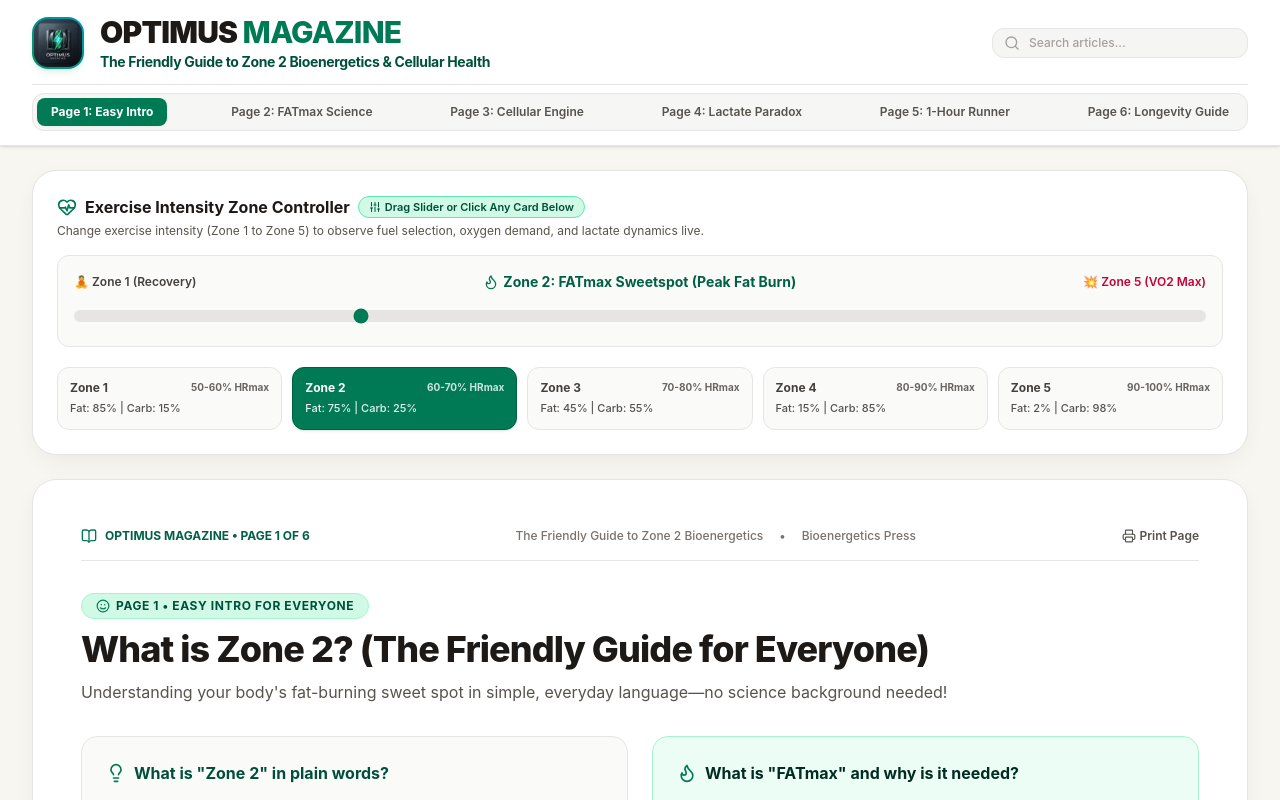
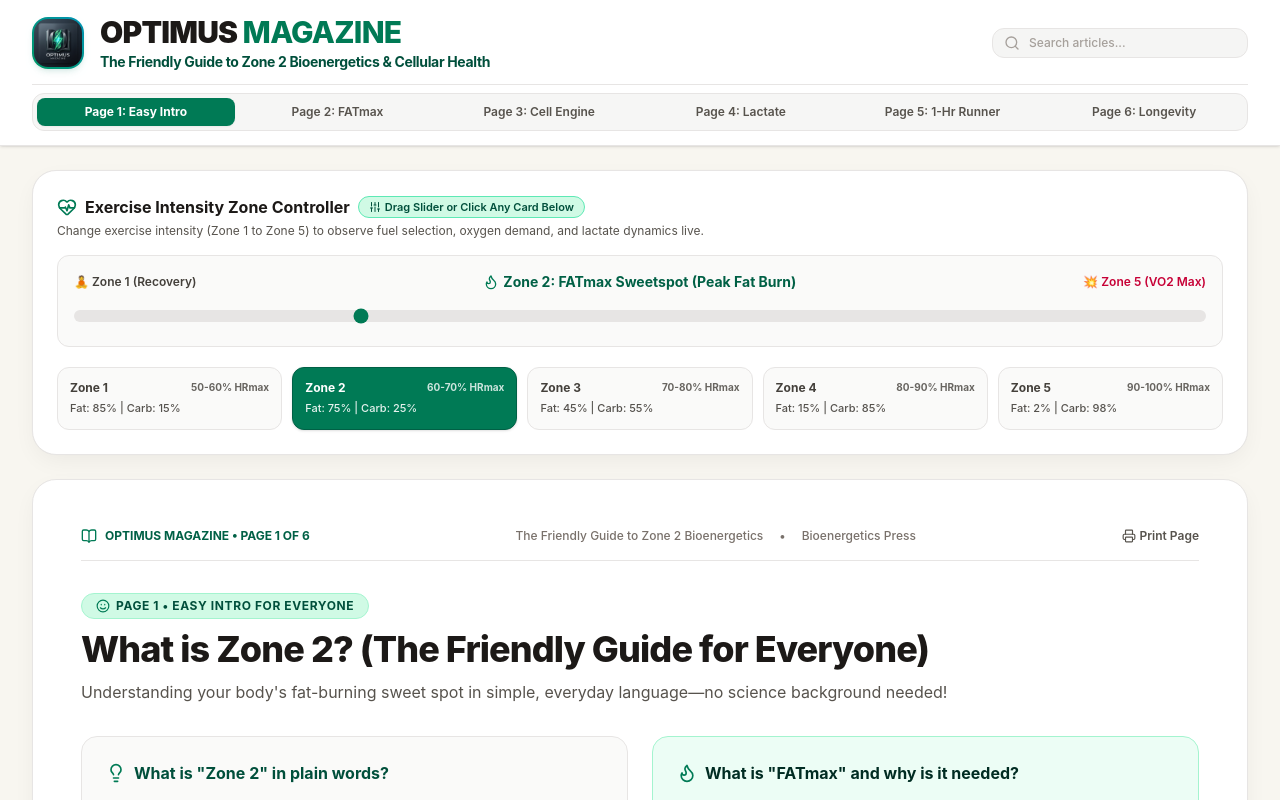
Before and after one commit to ishaypesok/optimus-magazine, a React (Vite) app: page / in a window 1280 px wide. Shown: the top 800 px of the page. Built offline with nearby package versions, Linux system fonts and the light colour scheme.

Commit message:
Fix header page tabs to sit on a single clean horizontal row without line wrapping

```diff
--- a/src/components/MagazineHeader.jsx
+++ b/src/components/MagazineHeader.jsx
@@ -47,21 +47,21 @@ export default function MagazineHeader({
 
         </div>
 
-        {/* 6 Page Navigation Tabs */}
+        {/* 6 Page Navigation Tabs - Guaranteed Single Row */}
         <div className="pt-2 border-t border-stone-200">
-          <nav className="flex flex-wrap items-center justify-start sm:justify-between gap-1 bg-stone-100/90 p-1 rounded-xl border border-stone-200 text-xs font-semibold">
+          <nav className="flex items-center justify-between gap-1 overflow-x-auto bg-stone-100/90 p-1 rounded-xl border border-stone-200 text-xs font-semibold">
             {[
               { id: 1, label: 'Page 1: Easy Intro' },
-              { id: 2, label: 'Page 2: FATmax Science' },
-              { id: 3, label: 'Page 3: Cellular Engine' },
-              { id: 4, label: 'Page 4: Lactate Paradox' },
-              { id: 5, label: 'Page 5: 1-Hour Runner' },
-              { id: 6, label: 'Page 6: Longevity Guide' },
+              { id: 2, label: 'Page 2: FATmax' },
+              { id: 3, label: 'Page 3: Cell Engine' },
+              { id: 4, label: 'Page 4: Lactate' },
+              { id: 5, label: 'Page 5: 1-Hr Runner' },
+              { id: 6, label: 'Page 6: Longevity' },
             ].map(tab => (
               <button
                 key={tab.id}
                 onClick={() => setActiveArticle(tab.id)}
-                className={`px-3.5 py-1.5 rounded-lg transition ${
+                className={`px-3 py-1.5 rounded-lg whitespace-nowrap transition flex-1 text-center ${
                   activeArticle === tab.id
                     ? 'bg-emerald-700 text-white font-bold shadow-xs'
                     : 'text-stone-600 hover:text-stone-900 hover:bg-stone-200/70'
```
Also changed, not shown: 1 other file (tests, documents, lock files or other folders).
